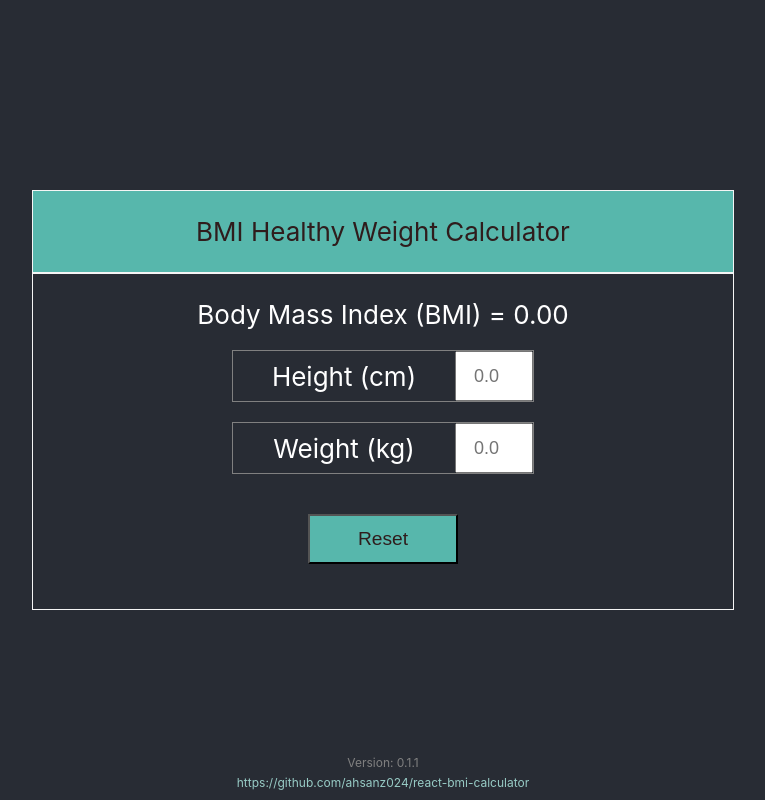
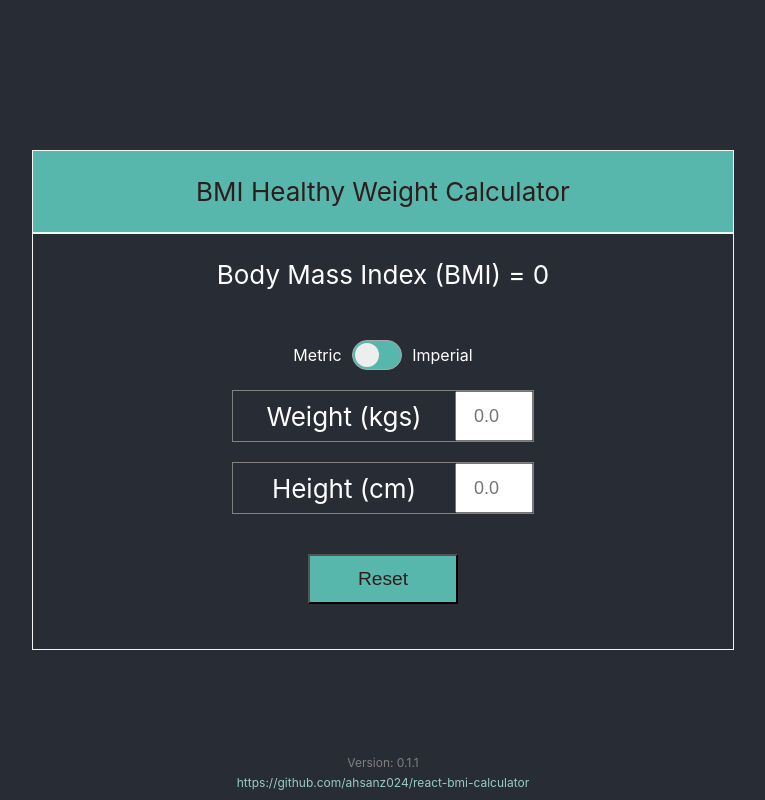
Before and after one commit to ahsanz024/react-bmi-calculator, a React (Create React App) app: page / in a window 1280 px wide. Shown: the whole page, without its empty margins (257-1022 px from the left). Built offline with nearby package versions, Linux system fonts and the light colour scheme.

Commit message:
added support for imperial units

```diff
--- a/src/components/Main.jsx
+++ b/src/components/Main.jsx
@@ -1,16 +1,32 @@
 import React, { useState, useEffect } from 'react';
 import InputField from './InputField';
+import Toggle from './Toggle';
 
 const Body = () => {
     const [bmi, setBmi] = useState(0);
+    const [isImperial, setImperial] = useState(false);
+
     const [height, setHeight] = useState(0);
+    const [heightUnit, setHeightUnit] = useState("cm");
     const [weight, setWeight] = useState(0);
+    const [weightUnit, setWeightUnit] = useState("lbs");
 
     useEffect(() => {
-        const heightInMeters = (parseInt(height)/100)
-        let bmi = parseInt(weight/(heightInMeters^2)).toFixed(2)
-        setBmi(bmi)
-    }, [height, weight]);
+        setWeightUnit(isImperial ? "lbs" : "kgs");
+        setHeightUnit(isImperial ? "in" : "cm");
+
+        const imperialMultiplier = isImperial ? 703 : 1;
+        const heightMultiplier = isImperial ? 1 : 0.01;
+
+        const heightSquared = parseFloat(Math.pow((height * heightMultiplier), 2));
+
+        const bmi = parseFloat((weight * imperialMultiplier) / heightSquared);
+        if (Number.isNaN(bmi) || !Number.isFinite(bmi)) {
+            setBmi(0)
+        } else {
+            setBmi(bmi.toFixed(2));
+        }
+    }, [height, weight, isImperial]);
 
     const resetForm = () => {
         setBmi(0);
@@ -18,13 +34,23 @@ const Body = () => {
         setWeight(0);
     }
 
+    // const calculateBmi = () => {
+    //     const heightInMeters = (parseInt(height)/100)
+    //     const bmi = parseInt(weight/(heightInMeters^2)).toFixed(2)
+    //     return bmi;
+    // }
+
+
+
     return (
         <div className="Main container">
             Body Mass Index (BMI) = {bmi}
+
+            <Toggle left="Metric" right="Imperial" changeHandler={setImperial}/>
+
             <form action="bmi">
-
-                <InputField field="Height (cm)" setter={setHeight}/>
-                <InputField field="Weight (kg)" setter={setWeight}/>
+                <InputField field={`Weight (${weightUnit})`} setter={setWeight}/>
+                <InputField field={`Height (${heightUnit})`} setter={setHeight}/>
 
                 <button type="reset" className="theme dark-text" onClick={resetForm}>Reset</button>
             </form>
```
